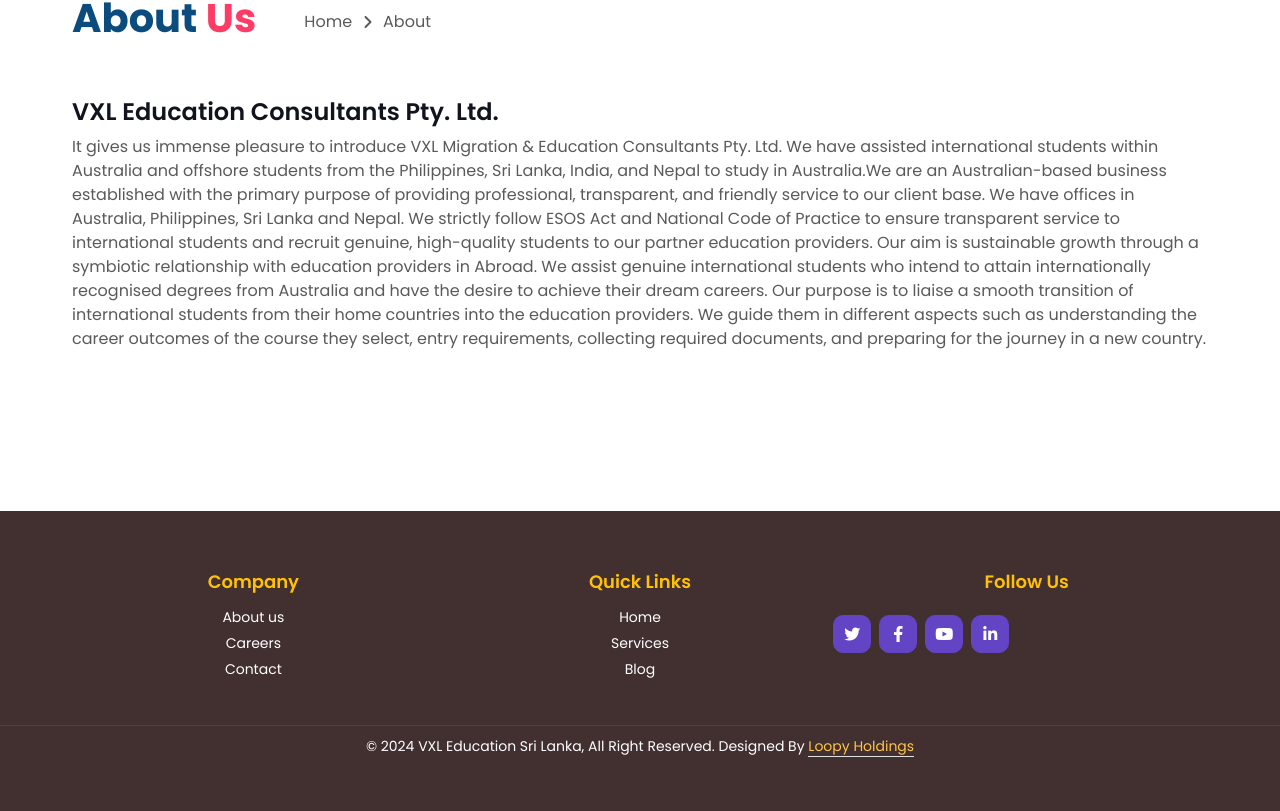
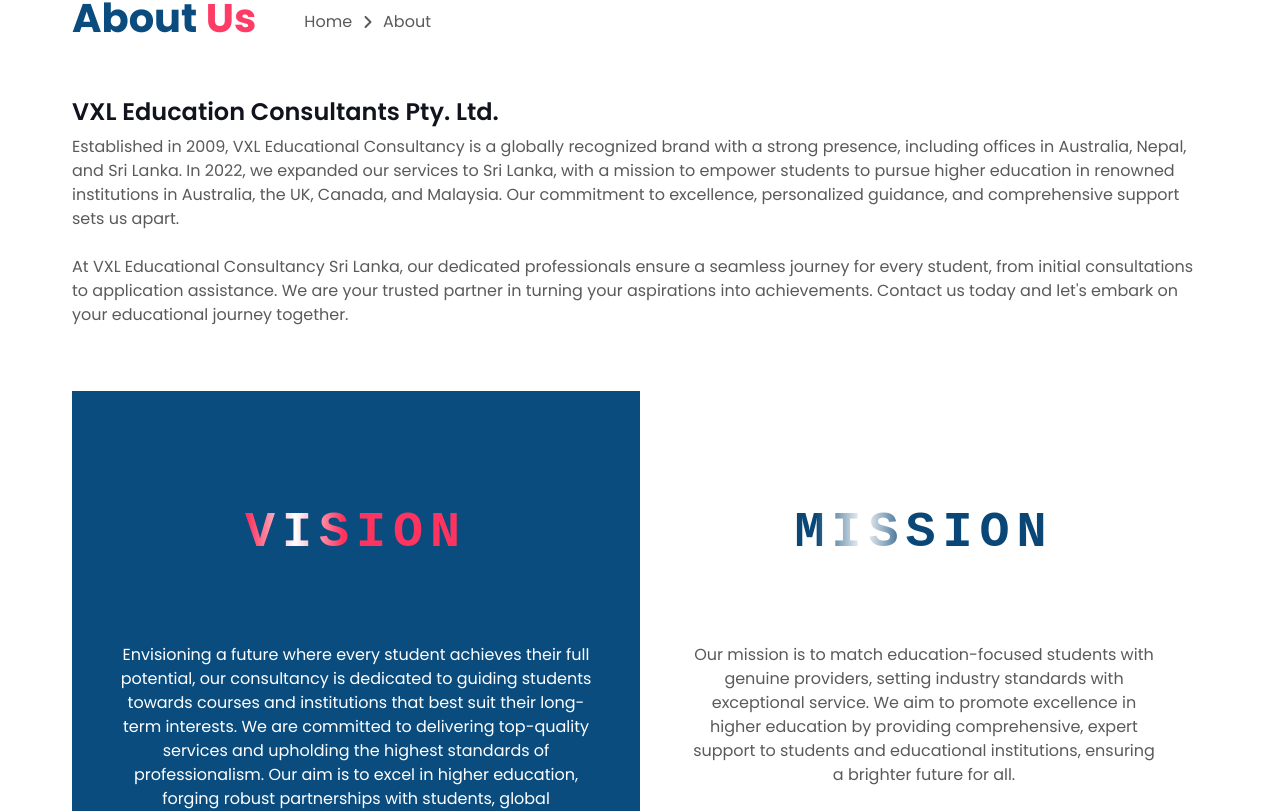
Before and after one commit to Genfour/VXL, a React (Create React App) app: page /about in a window 1280 px wide. Shown: the part 150-961 px from the top of the page. Built offline with nearby package versions, Linux system fonts and the light colour scheme; a web font is replaced by a local one.

Commit message:
added new contents to about page

```diff
--- a/package.json
+++ b/package.json
@@ -22,6 +22,7 @@
     "react-scripts": "5.0.1",
     "react-slick": "^0.30.2",
     "react-transition-group": "^4.4.5",
+    "react-type-animation": "^3.2.0",
     "web-vitals": "^2.1.4"
   },
   "scripts": {
--- a/public/css/style.css
+++ b/public/css/style.css
@@ -292,6 +292,77 @@
   margin-right: -30px;
 }
 
+.about-mid-section {
+  width: 100%;
+  height: auto;
+}
+
+.about-mid-section-left,
+.about-mid-section-right {
+  width: 50%;
+  height: 500px;
+  border-style: solid;
+  transition: 1s;
+}
+
+.about-mid-section-left {
+  border-color: #0a4c7e;
+}
+
+.about-mid-section-right {
+  border-color: #fe3c66;
+}
+
+.about-mid-section-left h1 {
+  color: hsl(347, 99%, 62%);
+  background: linear-gradient(
+    to right,
+    hsl(347, 99%, 60%) 0,
+    hsl(0, 0%, 100%) 10%,
+    hsl(347, 99%, 60%) 20%
+  );
+}
+
+.about-mid-section-right h1 {
+  color: hsl(206, 85%, 27%);
+  background: linear-gradient(
+    to right,
+    hsl(206, 85%, 25%) 0,
+    hsl(0, 0%, 100%) 10%,
+    hsl(206, 85%, 25%) 20%
+  );
+}
+
+.about-mid-section-left h1,
+.about-mid-section-right h1 {
+  font-size: 50px !important;
+  font-weight: bold !important;
+  font-family: monospace;
+  letter-spacing: 7px !important;
+  cursor: pointer;
+  text-transform: uppercase;
+}
+
+.about-mid-section-left h1,
+.about-mid-section-right h1 {
+  padding: 64px;
+  -webkit-background-clip: text;
+  -webkit-text-fill-color: transparent;
+  animation: shine 3s infinite linear;
+}
+
+@keyframes shine {
+  0% {
+    background-position: 0;
+  }
+  60% {
+    background-position: 600px;
+  }
+  100% {
+    background-position: 600px;
+  }
+}
+
 /*** Skills ***/
 #skill .progress {
   height: 5px;
@@ -402,6 +473,13 @@
   margin-left: 30px;
 }
 
+.team-container {
+  width: 100%;
+  height: auto;
+  margin-top: 100px;
+  margin-bottom: 100px;
+}
+
 /*** Testimonial ***/
 .testimonial-left,
 .testimonial-right {
--- a/src/pages/About.jsx
+++ b/src/pages/About.jsx
@@ -2,8 +2,14 @@
 import Navbar from "../components/Navbar";
 import { faAngleRight } from "@fortawesome/free-solid-svg-icons";
 import Footer from "../components/Footer";
+import { useEffect, useState } from "react";
 
 export default function About() {
+  const [side, setSide] = useState("left");
+
+  useEffect(() => {
+    console.log(side);
+  }, [side]);
   return (
     <>
       <div className="container-fluid d-flex flex-column about-container my-6 p-5">
@@ -30,33 +36,90 @@
               VXL Education Consultants Pty. Ltd.
             </h2>
             <p className="text-start">
-              It gives us immense pleasure to introduce VXL Migration &
-              Education Consultants Pty. Ltd. We have assisted international
-              students within Australia and offshore students from the
-              Philippines, Sri Lanka, India, and Nepal to study in Australia.We
-              are an Australian-based business established with the primary
-              purpose of providing professional, transparent, and friendly
-              service to our client base. We have offices in Australia,
-              Philippines, Sri Lanka and Nepal. We strictly follow ESOS Act and
-              National Code of Practice to ensure transparent service to
-              international students and recruit genuine, high-quality students
-              to our partner education providers. Our aim is sustainable growth
-              through a symbiotic relationship with education providers in
-              Abroad. We assist genuine international students who intend to
-              attain internationally recognised degrees from Australia and have
-              the desire to achieve their dream careers. Our purpose is to
-              liaise a smooth transition of international students from their
-              home countries into the education providers. We guide them in
-              different aspects such as understanding the career outcomes of the
-              course they select, entry requirements, collecting required
-              documents, and preparing for the journey in a new country.
+              Established in 2009, VXL Educational Consultancy is a globally
+              recognized brand with a strong presence, including offices in
+              Australia, Nepal, and Sri Lanka. In 2022, we expanded our services
+              to Sri Lanka, with a mission to empower students to pursue higher
+              education in renowned institutions in Australia, the UK, Canada,
+              and Malaysia. Our commitment to excellence, personalized guidance,
+              and comprehensive support sets us apart.
+              <br />
+              <br />
+              At VXL Educational Consultancy Sri Lanka, our dedicated
+              professionals ensure a seamless journey for every student, from
+              initial consultations to application assistance. We are your
+              trusted partner in turning your aspirations into achievements.
+              Contact us today and let&apos;s embark on your educational journey
+              together.
             </p>
           </div>
 
-          <div className="d-flex flex-row about-mid-section">
-            <div className="about-mid-section-left"></div>
-            <div className="about-mid-section-right"></div>
+          <div
+            className="d-flex flex-row about-mid-section mt-5 wow fadeInUp"
+            data-bs-wow-delay="0.1s"
+          >
+            <div
+              className="about-mid-section-left p-5"
+              style={{
+                backgroundColor: side === "left" ? "#0a4c7e" : "white",
+                borderWidth: side === "left" ? "0px" : "0px 0px 5px 0px",
+              }}
+              onMouseEnter={() => setSide("left")}
+            >
+              <h1
+                style={{
+                  color: side === "left" ? "#fe3c66" : "	#474747",
+                }}
+              >
+                Vision
+              </h1>
+              <p
+                className="mt-3"
+                style={{ color: side === "left" ? "white" : "#5A5A5A" }}
+              >
+                Envisioning a future where every student achieves their full
+                potential, our consultancy is dedicated to guiding students
+                towards courses and institutions that best suit their long-term
+                interests. We are committed to delivering top-quality services
+                and upholding the highest standards of professionalism. Our aim
+                is to excel in higher education, forging robust partnerships
+                with students, global educational institutions, and affiliated
+                organizations to collectively achieve our common goals.
+              </p>
+            </div>
+            <div
+              className="about-mid-section-right p-5"
+              style={{
+                backgroundColor: side === "right" ? "#fe3c66" : "white",
+                borderWidth: side === "right" ? "0px" : "0px 0px 5px 0px",
+              }}
+              onMouseEnter={() => setSide("right")}
+            >
+              <h1
+                style={{
+                  color: side === "right" ? "#0a4c7e" : "	#474747",
+                }}
+              >
+                Mission
+              </h1>
+              <p
+                className="mt-3"
+                style={{ color: side === "right" ? "white" : "#5A5A5A" }}
+              >
+                Our mission is to match education-focused students with genuine
+                providers, setting industry standards with exceptional service.
+                We aim to promote excellence in higher education by providing
+                comprehensive, expert support to students and educational
+                institutions, ensuring a brighter future for all.
+              </p>
+            </div>
           </div>
+
+          {/* <div className="team-container d-flex flex-column">
+            <h1 className="wow fadeInUp" data-bs-wow-delay="0.1s">
+              Our <span style={{ color: "#fe3c66" }}>Team</span>
+            </h1>
+          </div> */}
         </div>
       </div>
       <Footer />
--- a/src/pages/Home.jsx
+++ b/src/pages/Home.jsx
@@ -18,6 +18,7 @@
 import logo from "../images/VXL_new_logo.png";
 import Navbar from "../components/Navbar";
 import Footer from "../components/Footer";
+import { TypeAnimation } from "react-type-animation";
 
 const clients = [
   { active: true, image: "img/family.jpg" },
```
Also changed, not shown: 1 other file (tests, documents, lock files or other folders).
